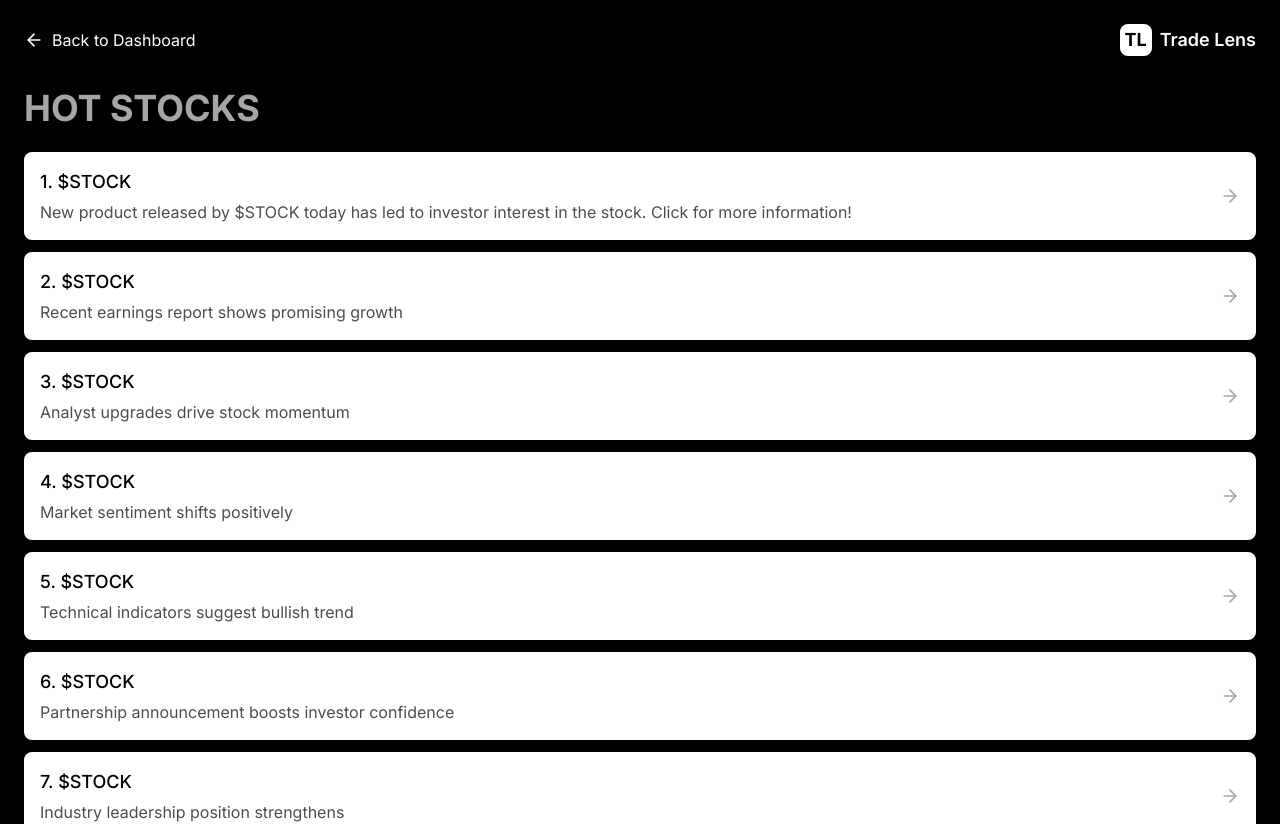
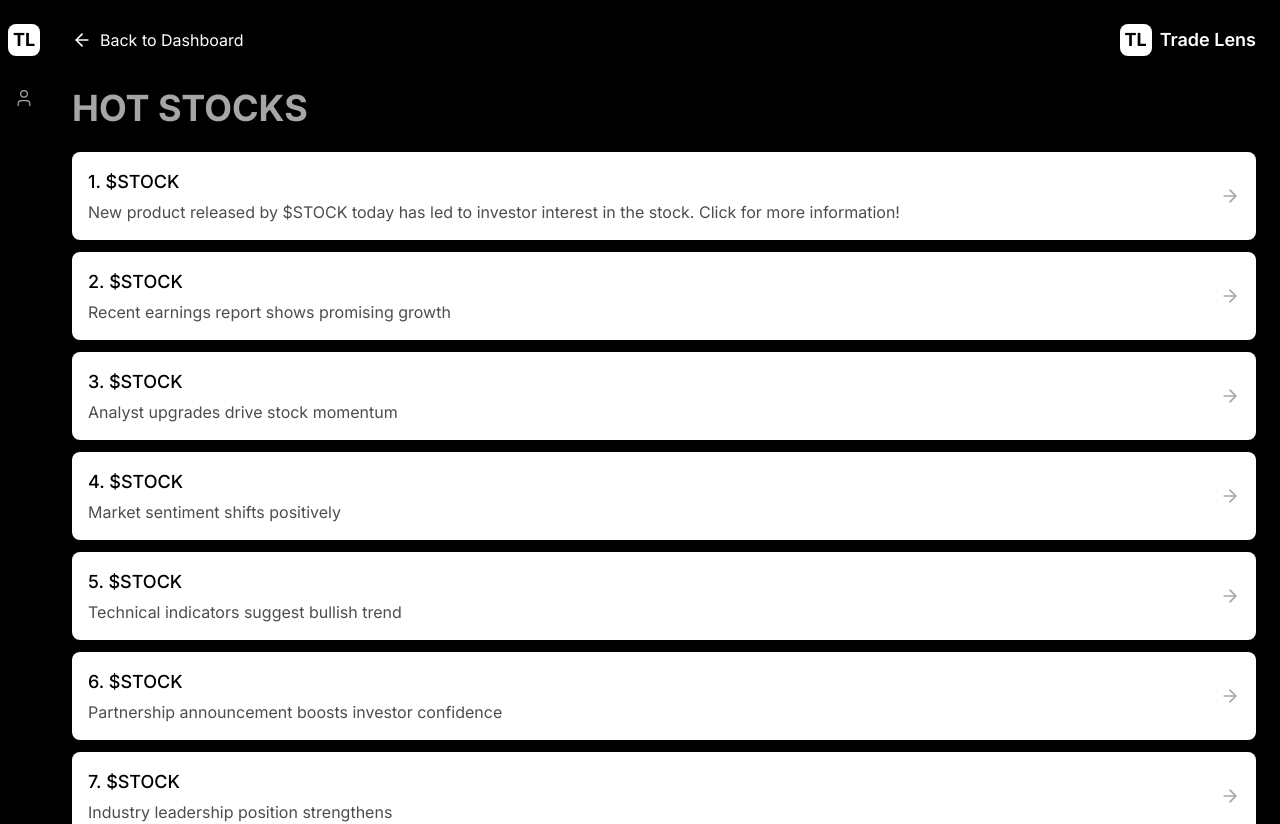
Before and after one commit to sid8285/tradelens, a Next.js app: page /hot-stocks in a window 1280 px wide. Shown: the top 824 px of the page. Built offline with nearby package versions, Linux system fonts and the light colour scheme.

Commit message:
Hot Stocks and Account page

```diff
--- a/app/account/page.tsx
+++ b/app/account/page.tsx
@@ -1,10 +1,13 @@
 import Link from 'next/link'
 import { ArrowLeft } from 'lucide-react'
 import Logo from '../components/Logo'
+import Navigation from '../components/Navigation'
 
 export default function AccountPage() {
   return (
-    <div className="min-h-screen bg-black">
+    <div className="flex min-h-screen">
+      <Navigation />
+      <main className="flex-1 ml-12">
         <div className="max-w-7xl mx-auto p-6">
           <div className="flex items-center justify-between mb-8">
             <Link
@@ -22,6 +25,7 @@ export default function AccountPage() {
             <p className="text-gray-600">Sign up functionality coming soon...</p>
           </div>
         </div>
+      </main>
     </div>
   )
 }
--- a/app/hot-stocks/page.tsx
+++ b/app/hot-stocks/page.tsx
@@ -1,6 +1,7 @@
 import Link from 'next/link'
 import { ArrowLeft } from 'lucide-react'
 import Logo from '../components/Logo'
+import Navigation from '../components/Navigation'
 
 const mockStocks = [
   { id: 1, symbol: '$STOCK', description: 'New product released by $STOCK today has led to investor interest in the stock. Click for more information!' },
@@ -16,7 +17,9 @@ const mockStocks = [
 
 export default function HotStocksPage() {
   return (
-    <div className="min-h-screen bg-black">
+    <div className="flex min-h-screen">
+      <Navigation />
+      <main className="flex-1 ml-12">
         <div className="max-w-7xl mx-auto p-6">
           <div className="flex items-center justify-between mb-8">
             <Link
@@ -49,6 +52,7 @@ export default function HotStocksPage() {
             </div>
           </div>
         </div>
+      </main>
     </div>
   )
 }
```
Lines whose indentation alone changed are shown as unchanged.
